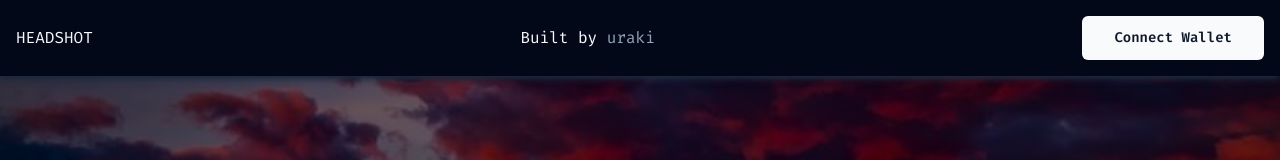
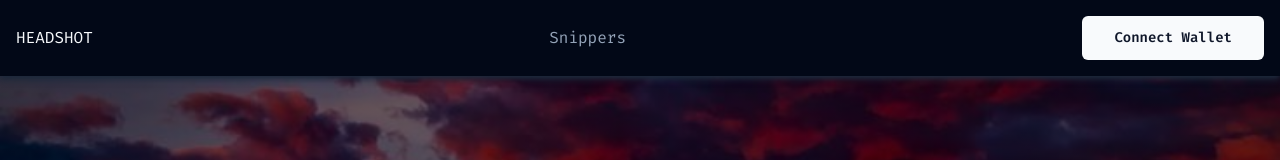
Before and after one commit to halfdobis/headshot, a Next.js app: page / in a window 1280 px wide. Shown: the top 160 px of the page. Built offline with nearby package versions, Linux system fonts and the light colour scheme.

Commit message:
hero image fix and navbar links

```diff
--- a/src/components/landing/Navbar.tsx
+++ b/src/components/landing/Navbar.tsx
@@ -18,11 +18,10 @@ const Navbar: React.FC = () => {
         </Link>
 
         <div className="flex space-x-6 ">
-          <Link
-            href="https://t.me/urakie"
-            className="hover:text-primary transition-all duration-500"
-          >
-            Built by <span className="text-muted-foreground">uraki</span>
+          <Link href="/snippers" passHref>
+            <span className="text-muted-foreground hover:text-foreground transition-all duration-500">
+              Snippers
+            </span>
           </Link>
         </div>
 
@@ -63,8 +62,8 @@ const Navbar: React.FC = () => {
         <div className="absolute right-0 top-13 w-48 bg-secondary shadow-lg rounded-md transition-all duration-700 md:hidden">
           <div className="flex flex-col items-start space-y-2 p-4">
             <Link href="/snippers" passHref>
-              <span className="hover:text-muted-foreground transition-all duration-500">
-                Start Snipping
+              <span className="text-muted-foreground hover:text-foreground transition-all duration-500">
+                Snippers
               </span>
             </Link>
             <hr className="my-2 w-full border-t border-gray-300" />
```
Also changed, not shown: public/images/img2.jpeg, public/images/img3.jpeg.
